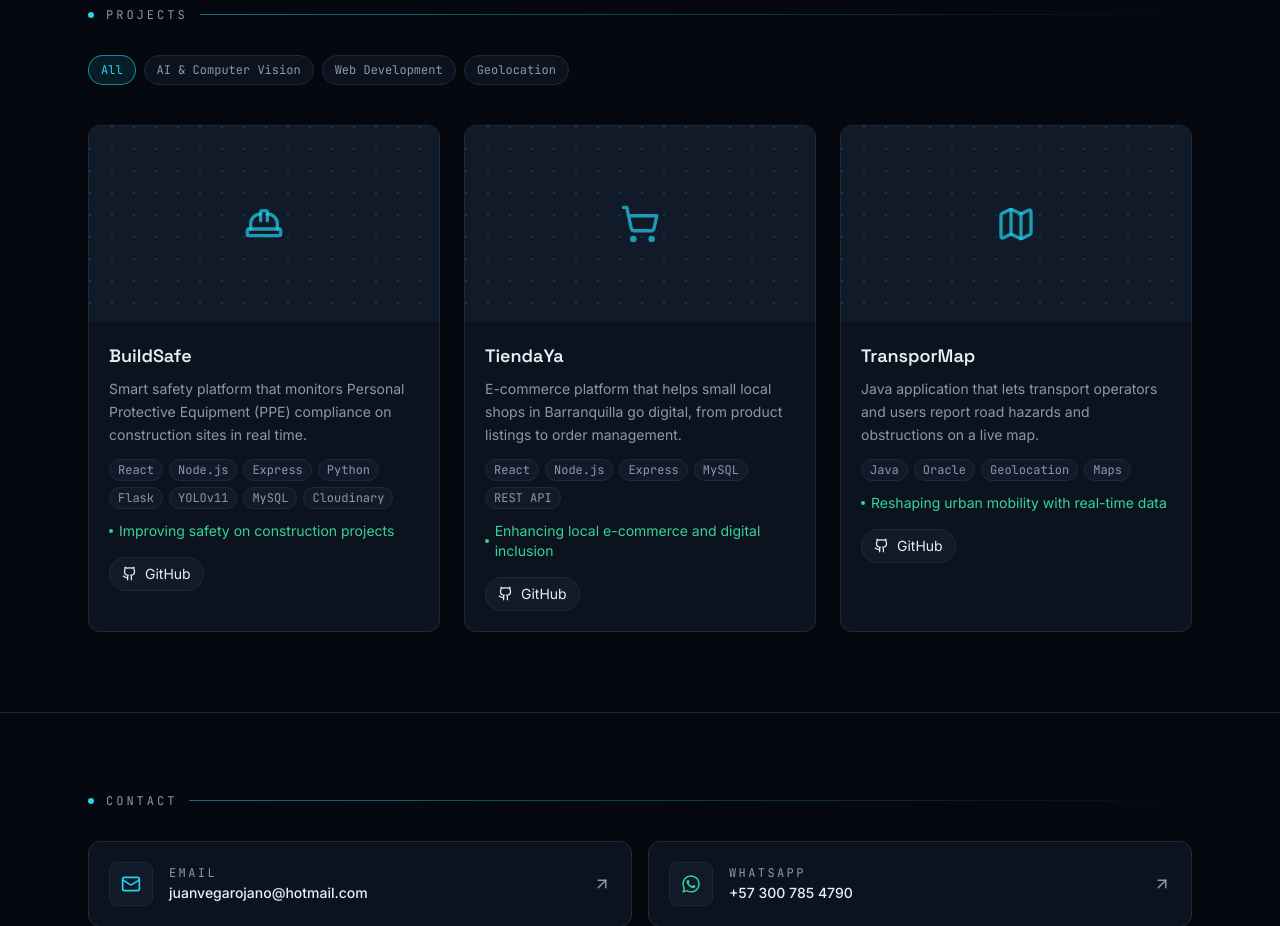
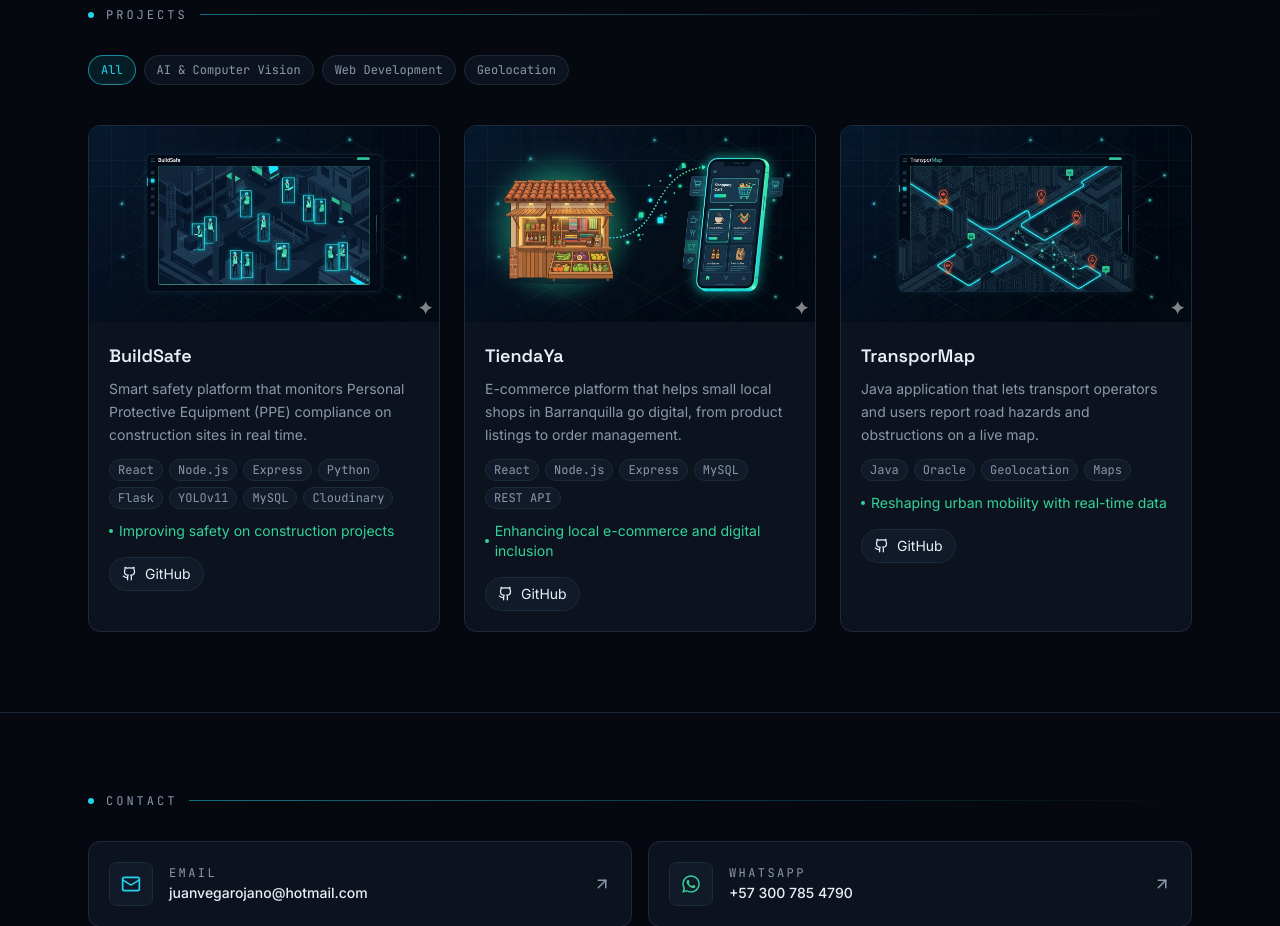
Before and after one commit to juancveg/juan-vega-portafolio, a Next.js app: page / in a window 1280 px wide. Shown: the part 2520-3446 px from the top of the page. Built offline with nearby package versions, Linux system fonts and the light colour scheme.

Commit message:
Update Projects component to use images instead of icons
Replaced project icons with images in Projects component.

```diff
--- a/components/Projects.tsx
+++ b/components/Projects.tsx
@@ -1,7 +1,7 @@
 "use client";
 
 import { useState } from "react";
-import { Github, HardHat, ShoppingCart, Map as MapIcon } from "lucide-react";
+import { Github } from "lucide-react";
 
 type Project = {
   title: string;
@@ -10,7 +10,7 @@ type Project = {
   tags: string[];
   categories: string[];
   github: string;
-  icon: typeof HardHat;
+  image: string;
 };
 
 const CATEGORIES = ["All", "AI & Computer Vision", "Web Development", "Geolocation"];
@@ -24,7 +24,7 @@ const PROJECTS: Project[] = [
     tags: ["React", "Node.js", "Express", "Python", "Flask", "YOLOv11", "MySQL", "Cloudinary"],
     categories: ["AI & Computer Vision", "Web Development"],
     github: "https://github.com/jhanhrndz/buildsafe-frontend",
-    icon: HardHat,
+    image: "/projects/buildsafe.png",
   },
   {
     title: "TiendaYa",
@@ -34,7 +34,7 @@ const PROJECTS: Project[] = [
     tags: ["React", "Node.js", "Express", "MySQL", "REST API"],
     categories: ["Web Development"],
     github: "https://github.com/jhanhrndz/tiendaYa-project",
-    icon: ShoppingCart,
+    image: "/projects/tiendaya.png",
   },
   {
     title: "TransporMap",
@@ -44,7 +44,7 @@ const PROJECTS: Project[] = [
     tags: ["Java", "Oracle", "Geolocation", "Maps"],
     categories: ["Geolocation", "Web Development"],
     github: "https://github.com/jhanhrndz/transpormap",
-    icon: MapIcon,
+    image: "/projects/transpormap.png",
   },
 ];
 
@@ -79,21 +79,17 @@ export default function Projects() {
         </div>
 
         <div className="grid gap-6 sm:grid-cols-2 lg:grid-cols-3">
-          {visible.map((project) => {
-            const Icon = project.icon;
-            return (
+          {visible.map((project) => (
             <div
               key={project.title}
               className="flex flex-col overflow-hidden rounded-xl border border-line bg-surface transition-colors hover:border-signal/40"
             >
-                {/*
-                  Image placeholder — 16:9 cover image.
-                  Replace this div with:
-                  <img src="/projects/your-image.jpg" alt="..." className="h-full w-full object-cover" />
-                  once your generated image is ready (recommended 1200x675px).
-                */}
-                <div className="dot-grid relative flex aspect-video items-center justify-center bg-surface2">
-                  <Icon size={40} className="text-signal/70" />
+              <div className="relative aspect-video overflow-hidden bg-surface2">
+                <img
+                  src={project.image}
+                  alt={`${project.title} preview`}
+                  className="h-full w-full object-cover"
+                />
               </div>
 
               <div className="flex flex-1 flex-col p-5">
@@ -125,8 +121,7 @@ export default function Projects() {
                 </a>
               </div>
             </div>
-            );
-          })}
+          ))}
         </div>
       </div>
     </section>
```
Lines whose indentation alone changed are shown as unchanged.
